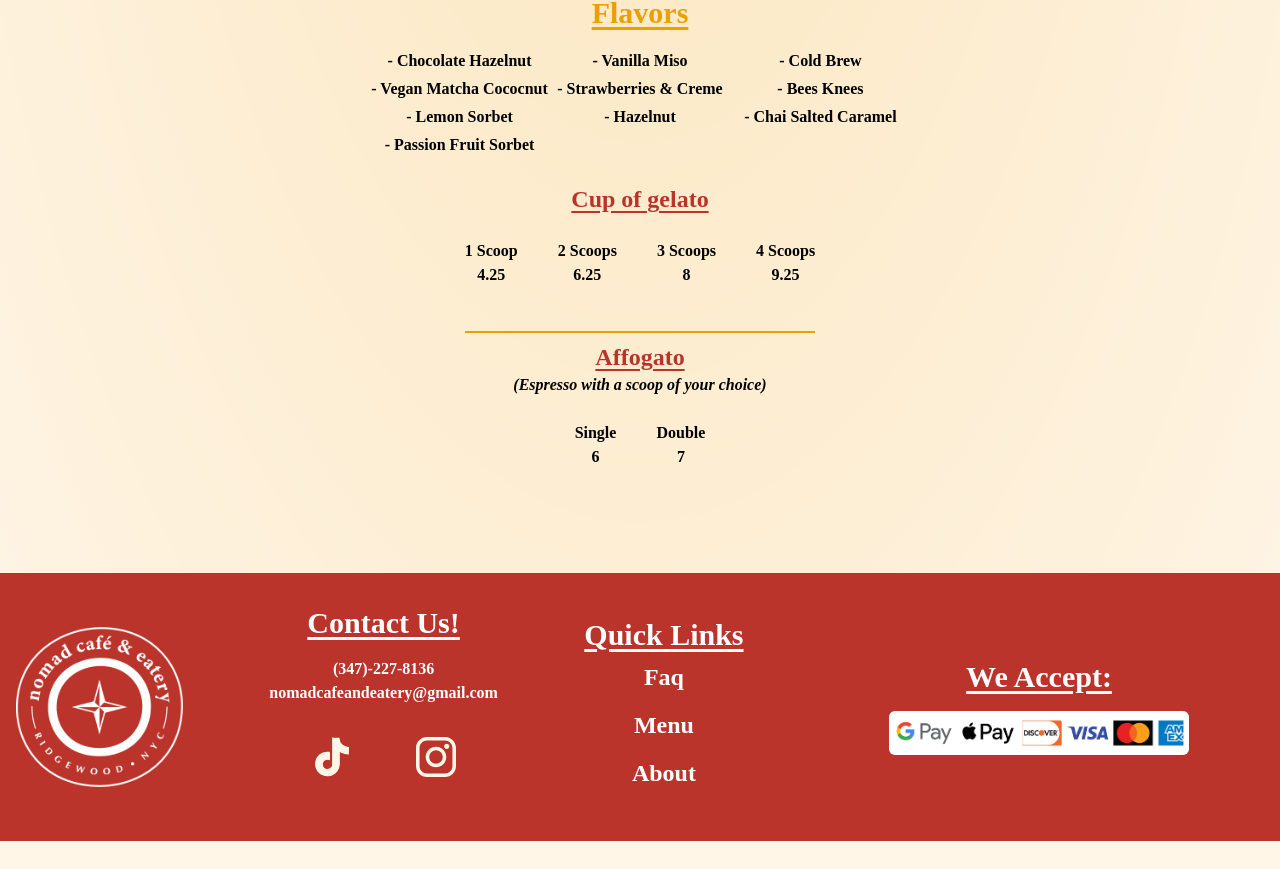
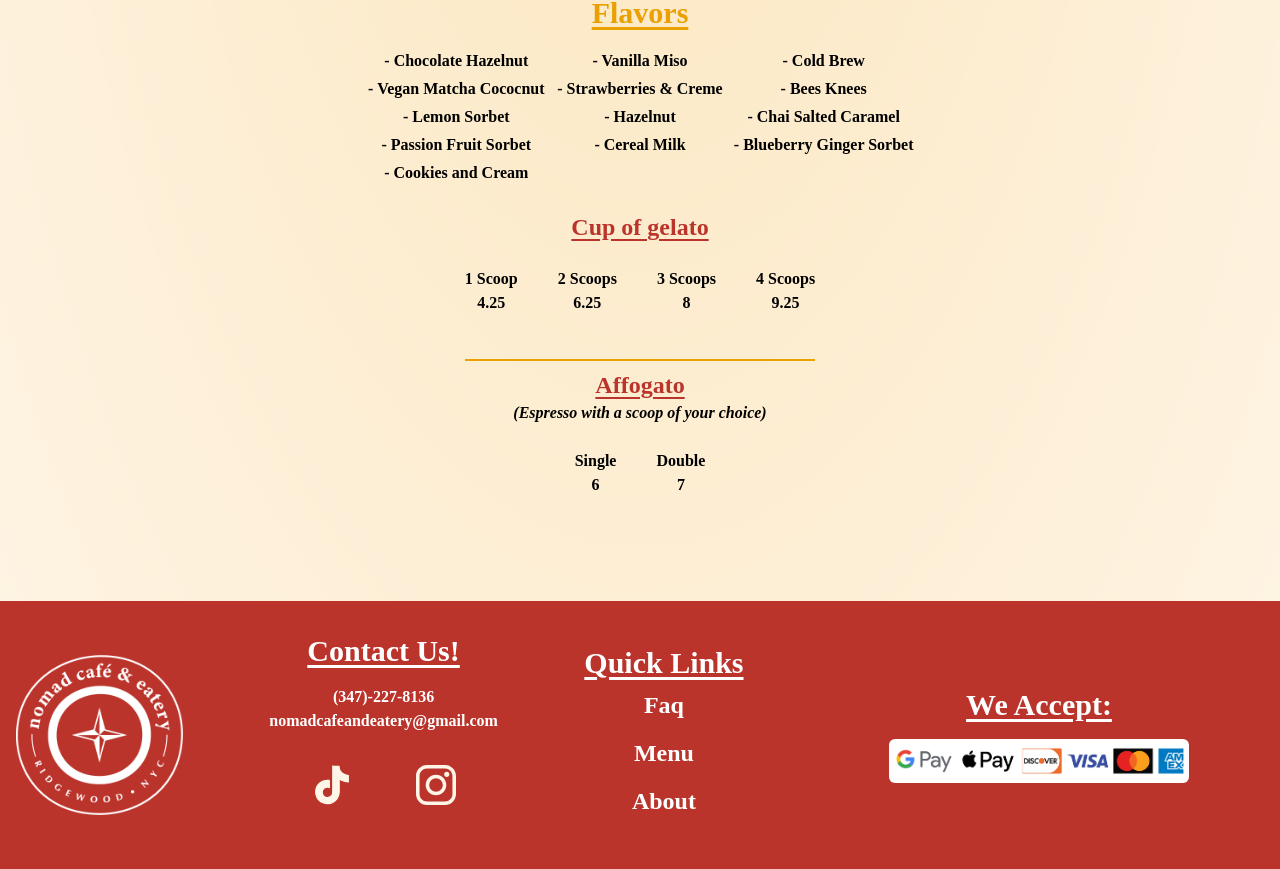
Before and after one commit to RosarioManny/Nomad-Cafe, a React (Vite) app: page /menu/sweets in a window 1280 px wide. Shown: the part 1915-2784 px from the top of the page. Before the commit the page ends 2756 px from the top, so only its background shows below. Built offline with nearby package versions, Linux system fonts and the light colour scheme.

Commit message:
Ice Cream Flavors

```diff
--- a/src/database/sweetsItems.js
+++ b/src/database/sweetsItems.js
@@ -60,6 +60,9 @@ const sweetsItems = [
       "Hazelnut",
       "Chai Salted Caramel",
       "Passion Fruit Sorbet",
+      "Cereal Milk",
+      "Blueberry Ginger Sorbet",
+      "Cookies and Cream",
     ],
     "items": [
       {
```
